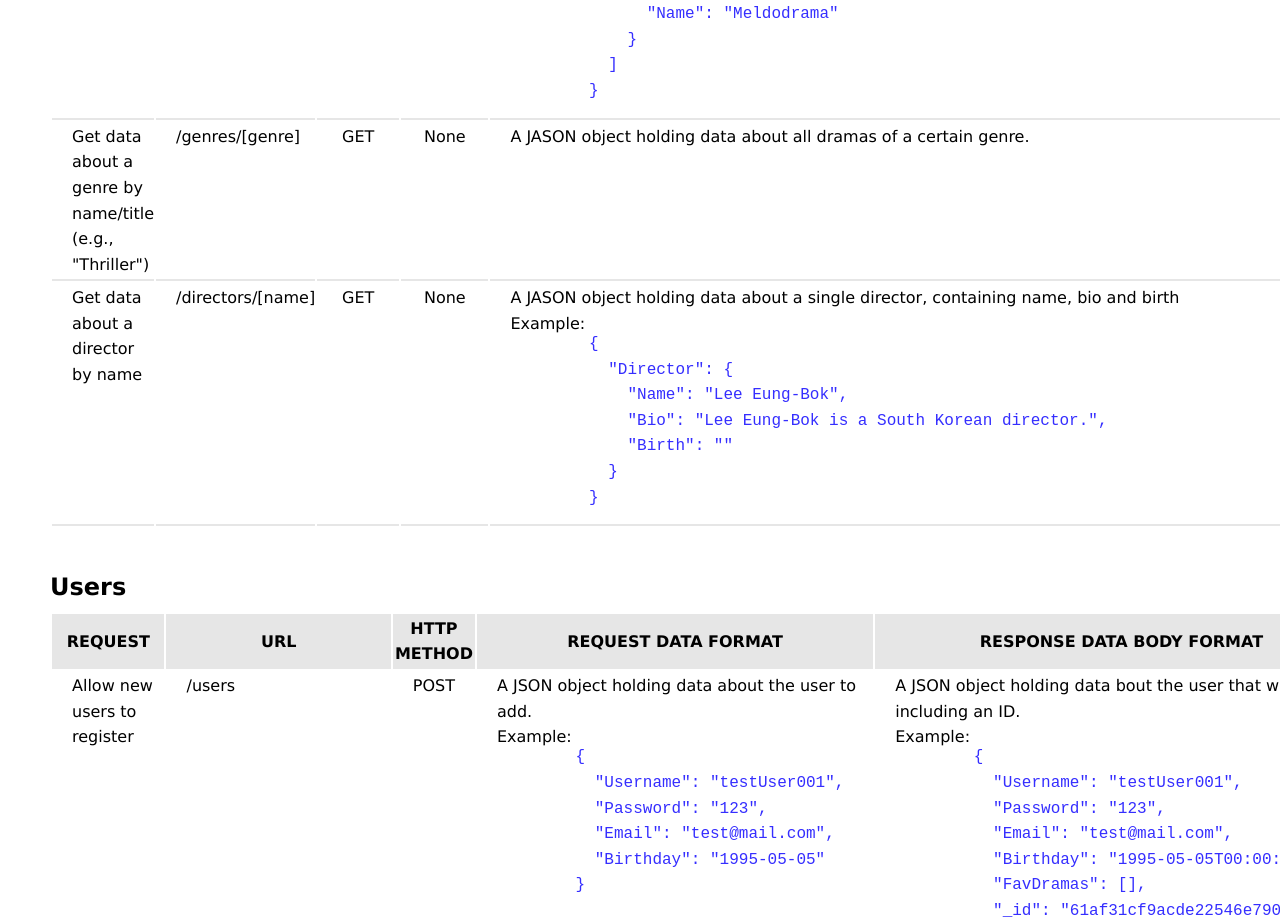
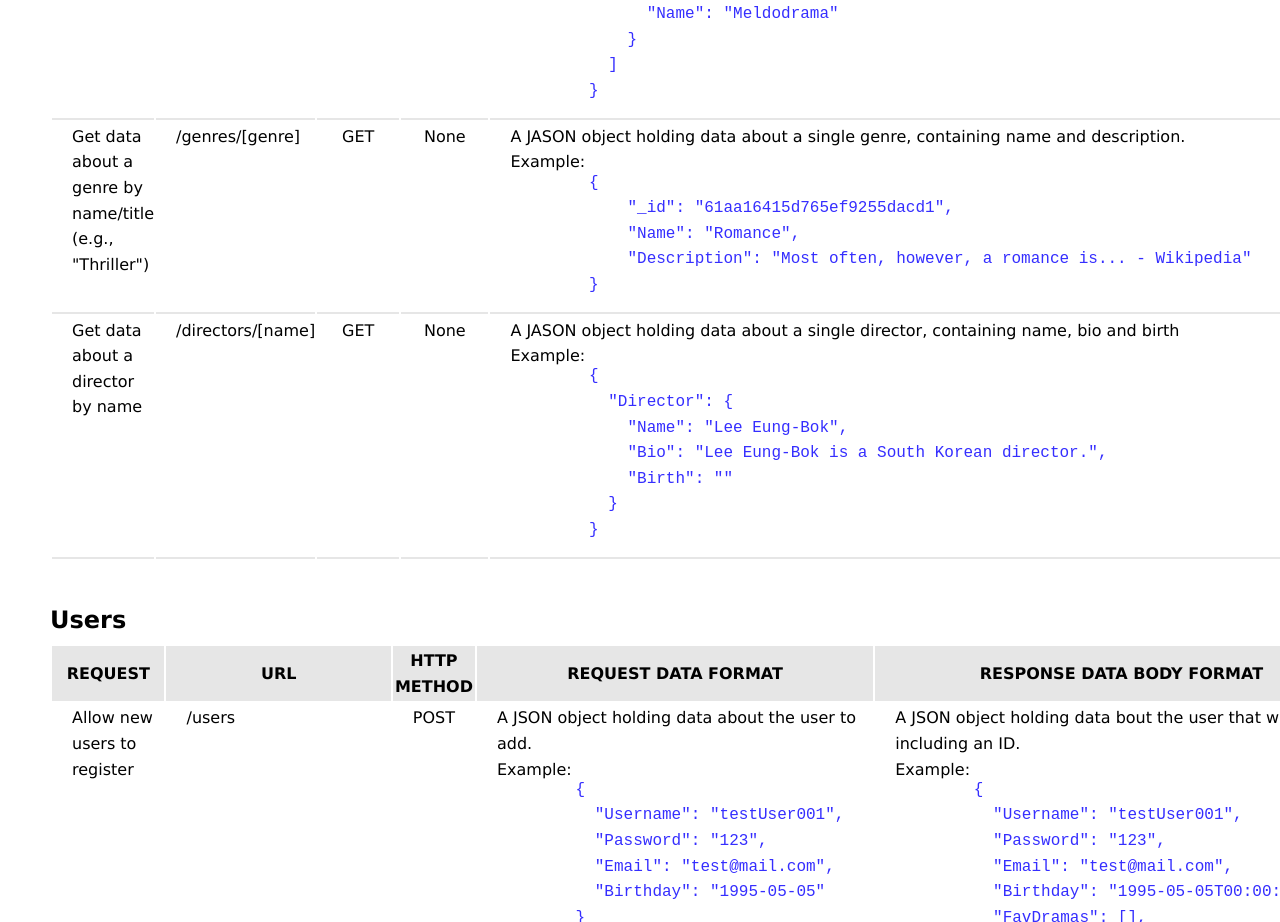
Before and after one commit to almanowski/kdrama_api, a website: page public/documentation.html in a window 1280 px wide. Shown: the part 1260-2182 px from the top of the page. Drawn offline with nearby package versions, Linux system fonts and the light colour scheme.

Commit message:
Update content

```diff
--- a/public/documentation.html
+++ b/public/documentation.html
@@ -90,7 +90,21 @@
           <td>/genres/[genre]</td>
           <td class="center">GET</td>
           <td class="center">None</td>
-          <td>A JASON object holding data about all dramas of a certain genre.</td>
+          <td>
+            A JASON object holding data about a single genre, containing name
+            and description.
+            <br>
+            Example:
+            <pre>
+              <code>
+                {
+                    "_id": "61aa16415d765ef9255dacd1",
+                    "Name": "Romance",
+                    "Description": "Most often, however, a romance is... - Wikipedia"
+                }
+              </code>
+            </pre>
+          </td>
         </tr>
         <tr>
           <td>Get data about a director by name</td>
```
